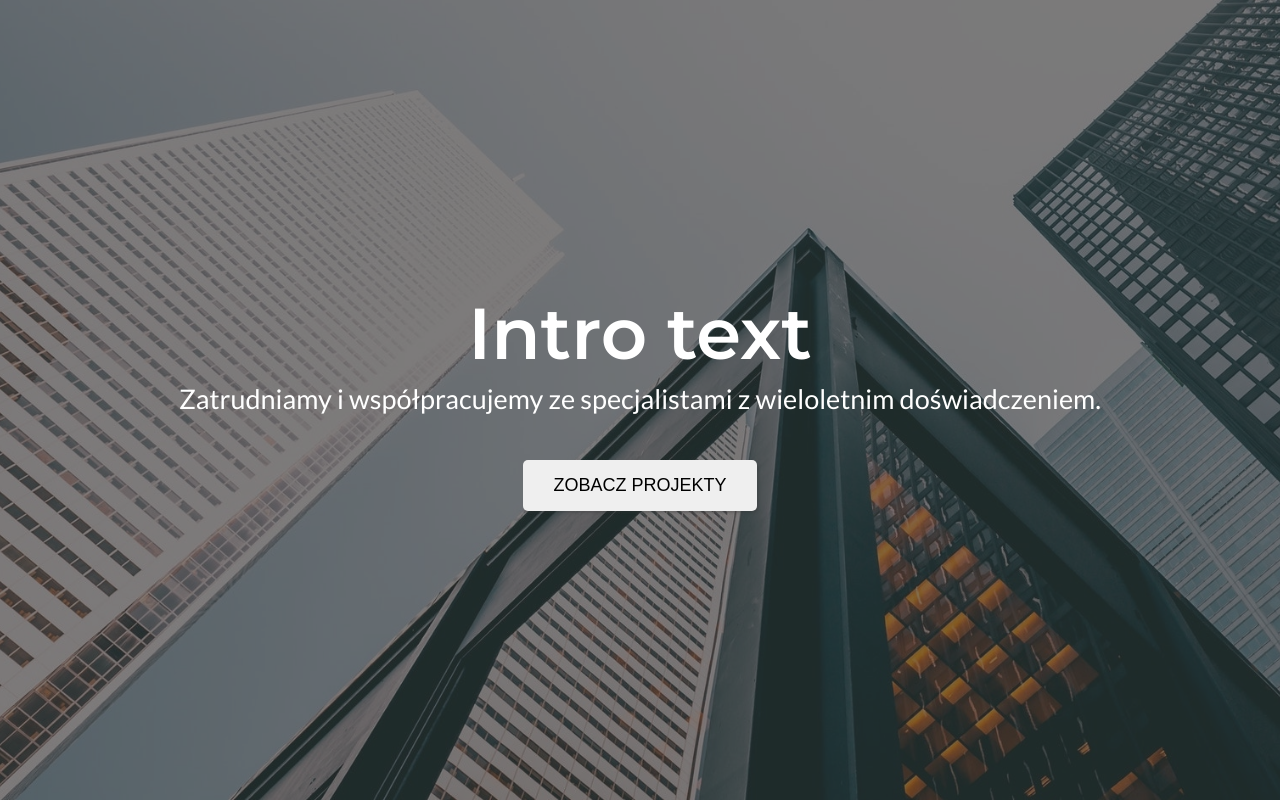
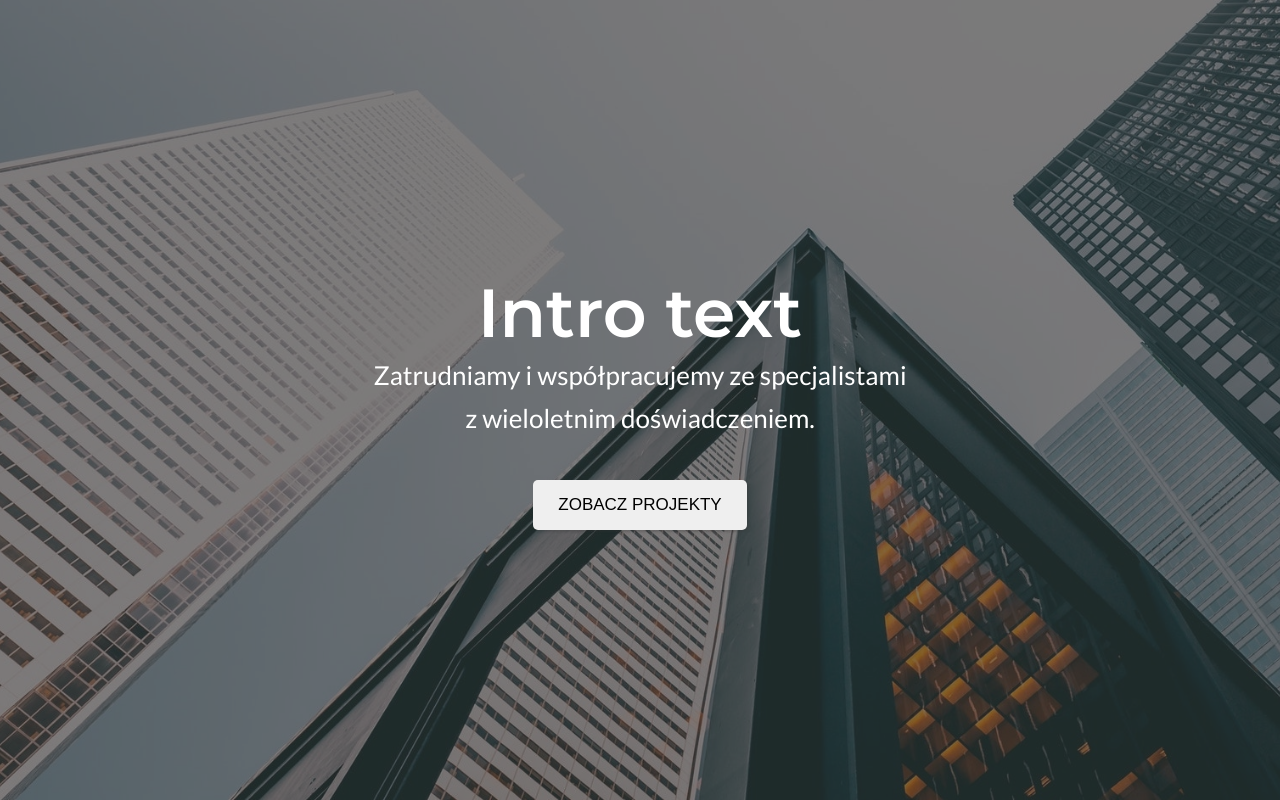
Before and after one commit to oevadee/kosztorysy-1, a React (Create React App) app in the folder client/: page / in a window 1280 px wide. Built offline with nearby package versions, Linux system fonts and the light colour scheme.

Commit message:
intro gotowe

```diff
--- a/client/src/routes/Home.js
+++ b/client/src/routes/Home.js
@@ -6,7 +6,7 @@ const Home = () => {
   return (
     <div className="introContainer">
       <h1 className="introContainer__header">Intro text</h1>
-      <p className="introContainer__description">Zatrudniamy i współpracujemy ze specjalistami z wieloletnim doświadczeniem.</p>
+      <p className="introContainer__description">Zatrudniamy i współpracujemy ze specjalistami <br /> z wieloletnim doświadczeniem.</p>
       <img className="introContainer__image" src="/img/intro.jpg" alt="" />
       <div className="introContainer__imageCover"></div>
       <button className="introContainer__button">Zobacz projekty</button>
--- a/client/src/styles/Home.scss
+++ b/client/src/styles/Home.scss
@@ -27,7 +27,8 @@
 
 .introContainer__button{
   font-size: $font-s;
-  padding: 15px 30px;
+  font-weight: 500;
+  padding: 15px 25px;
   text-transform: uppercase;
   border-radius: 5px;
   border: none;
--- a/client/src/styles/_variables.scss
+++ b/client/src/styles/_variables.scss
@@ -4,10 +4,10 @@
 $font-mont: 'Montserrat', sans-serif;
 $font-lato: 'Lato', sans-serif;
 // Sizes
-$font-s: 18px;
-$font-m: 27px;
-$font-l: 36px;
-$font-xl: 72px;
+$font-s: 17px;
+$font-m: 26px;
+$font-l: 34px;
+$font-xl: 68px;
 
 // Colors
 $color-white: #fff;
```
